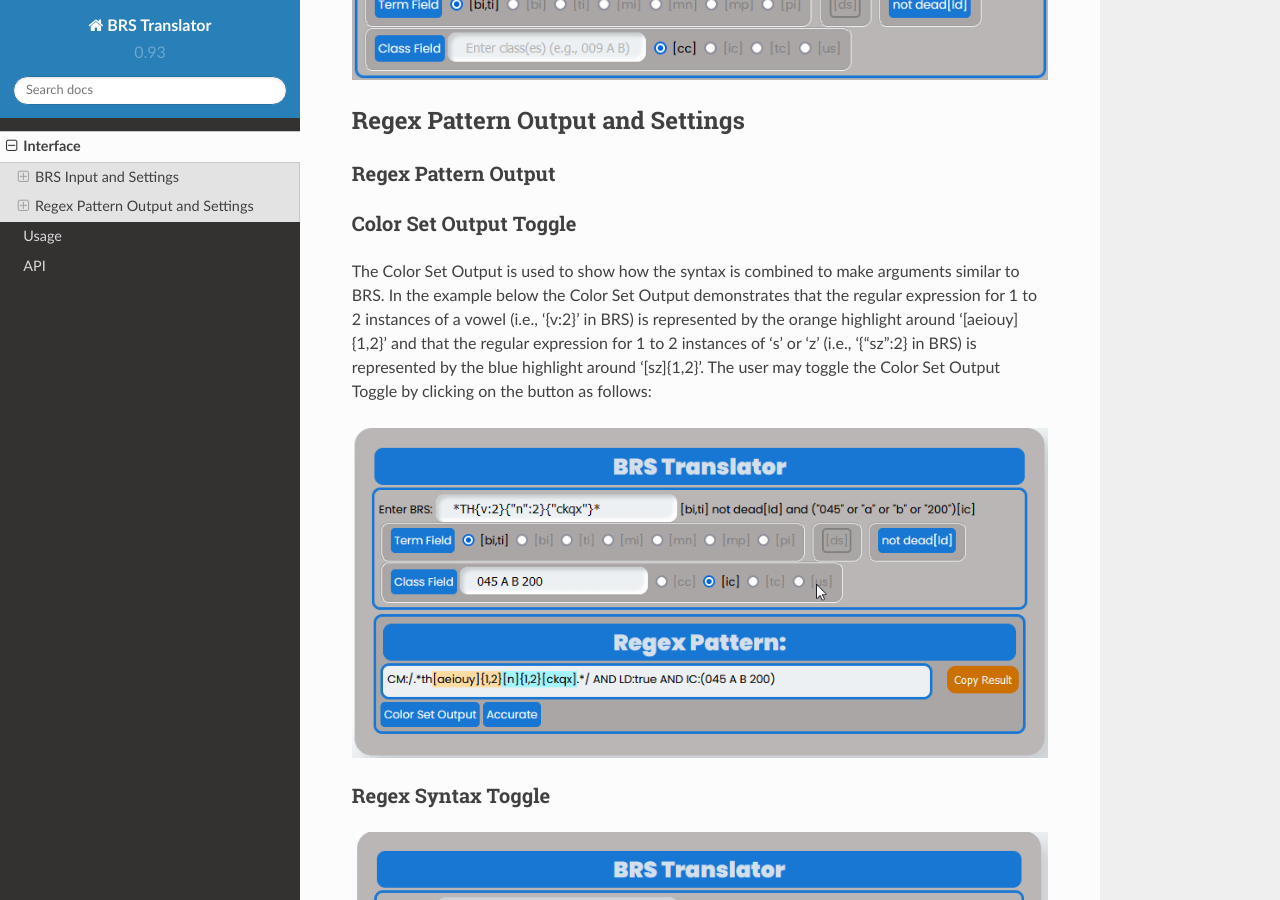
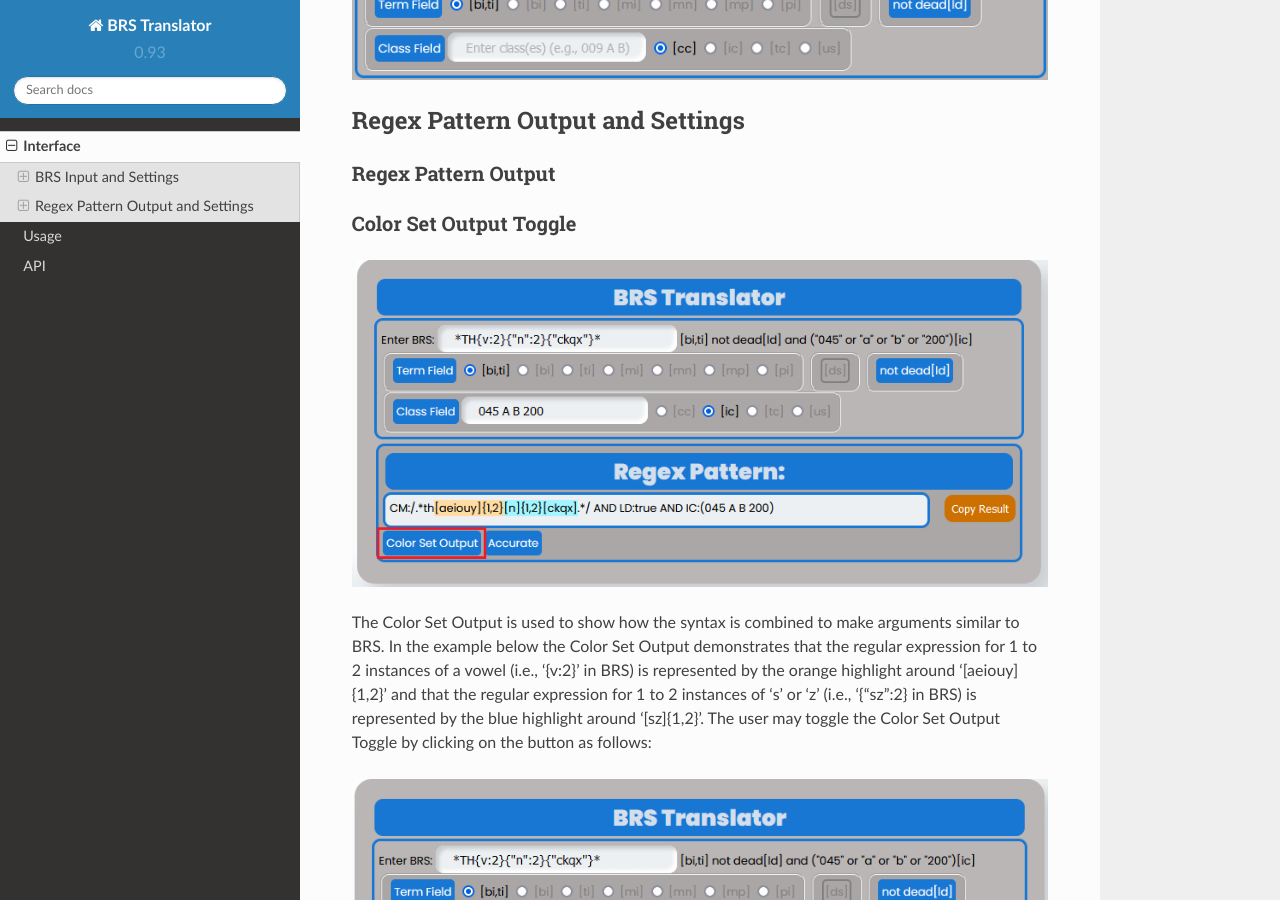
Before and after one commit to Ayjent/BRS-Translator, a Sphinx documentation site: the page built from docs/source/interface.rst, in a window 1280 px wide and 900 px high, scrolled down 3157 px. Built offline with Sphinx 7.4.7 and the Read the Docs theme 2.0.0, drawn with Linux system fonts in a browser that asks for light colours.

Commit message:
Update interface.rst

```diff
--- a/docs/source/interface.rst
+++ b/docs/source/interface.rst
@@ -58,7 +58,7 @@
 ^^^^^^^^^^^^^^^^^^^^
 Color Set Output Toggle
 ^^^^^^^^^^^^^^^^^^^^^^^
-
+.. image:: ../_static/BRSColorSetOutputHighlight.png
 The Color Set Output is used to show how the syntax is combined to make arguments similar to BRS.  In the example below the Color Set Output demonstrates that the regular expression for 1 to 2 instances of a vowel (i.e., '{v:2}' in BRS) is represented by the orange highlight around '[aeiouy]{1,2}' and that the regular expression for 1 to 2 instances of 's' or 'z' (i.e., '{"sz":2} in BRS) is represented by the blue highlight around '[sz]{1,2}'.  The user may toggle the Color Set Output Toggle by clicking on the button as follows:
 
 .. image:: ../_static/ColorSetOutput.gif
```
